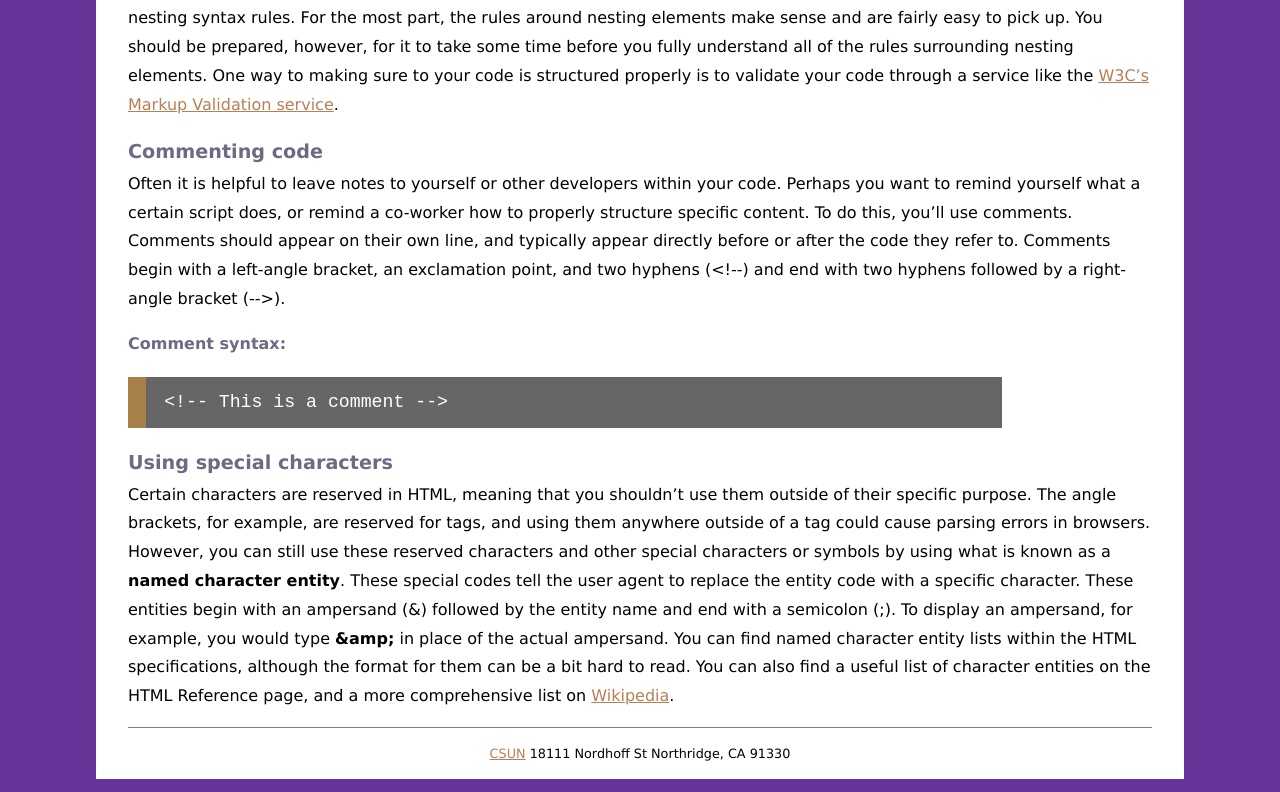
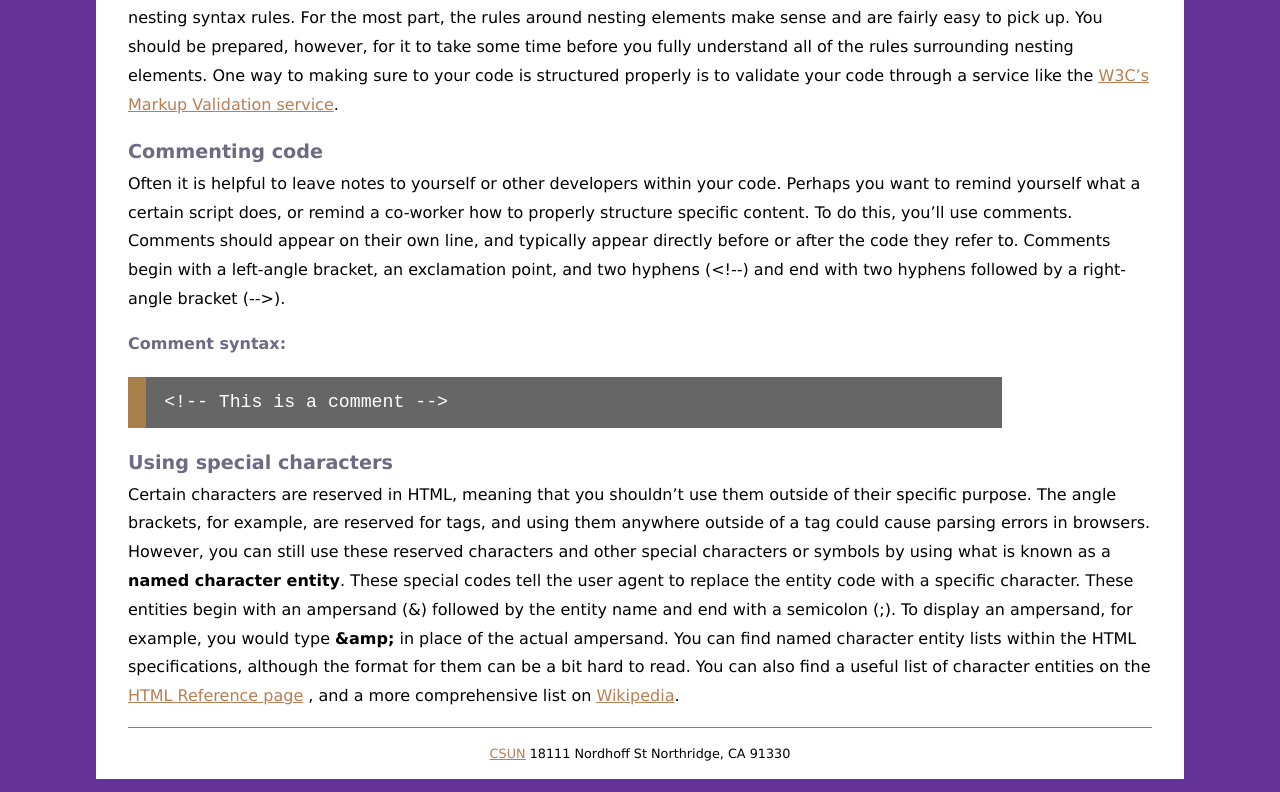
Before and after one commit to AndyP0nce/comp484_hw3, a plain HTML site: page syntax.html in a window 1280 px wide. Shown: the part 3159-3951 px from the top of the page. Drawn offline with Linux system fonts and the light colour scheme.

Commit message:
reference and syntax page updates

```diff
--- a/syntax.html
+++ b/syntax.html
@@ -221,8 +221,10 @@
             the actual ampersand. You can find named character entity lists
             within the HTML specifications, although the format for them can be
             a bit hard to read. You can also find a useful list of character
-            entities on the HTML Reference page, and a more comprehensive list
-            on
+            entities on the <a href="reference.html#character entities"
+                              title="HTML Reference to Character Entities"
+                              >HTML Reference page</a>
+            , and a more comprehensive list on
             <a
               href="http://en.wikipedia.org/wiki/List_of_XML_and_HTML_character_entity_references"
               title="Character entity reference"
```
Also changed, not shown: reference.html (+2 -2 lines).
